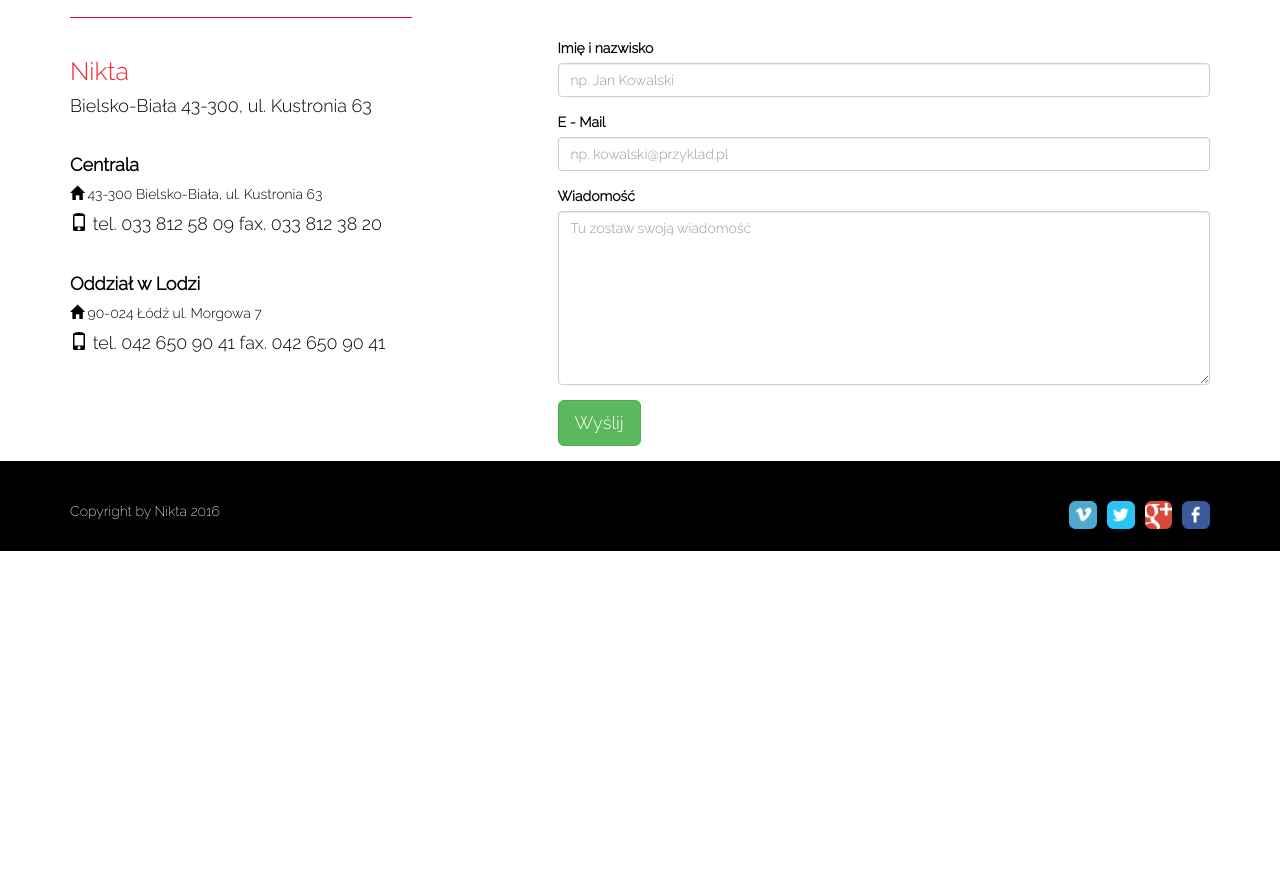
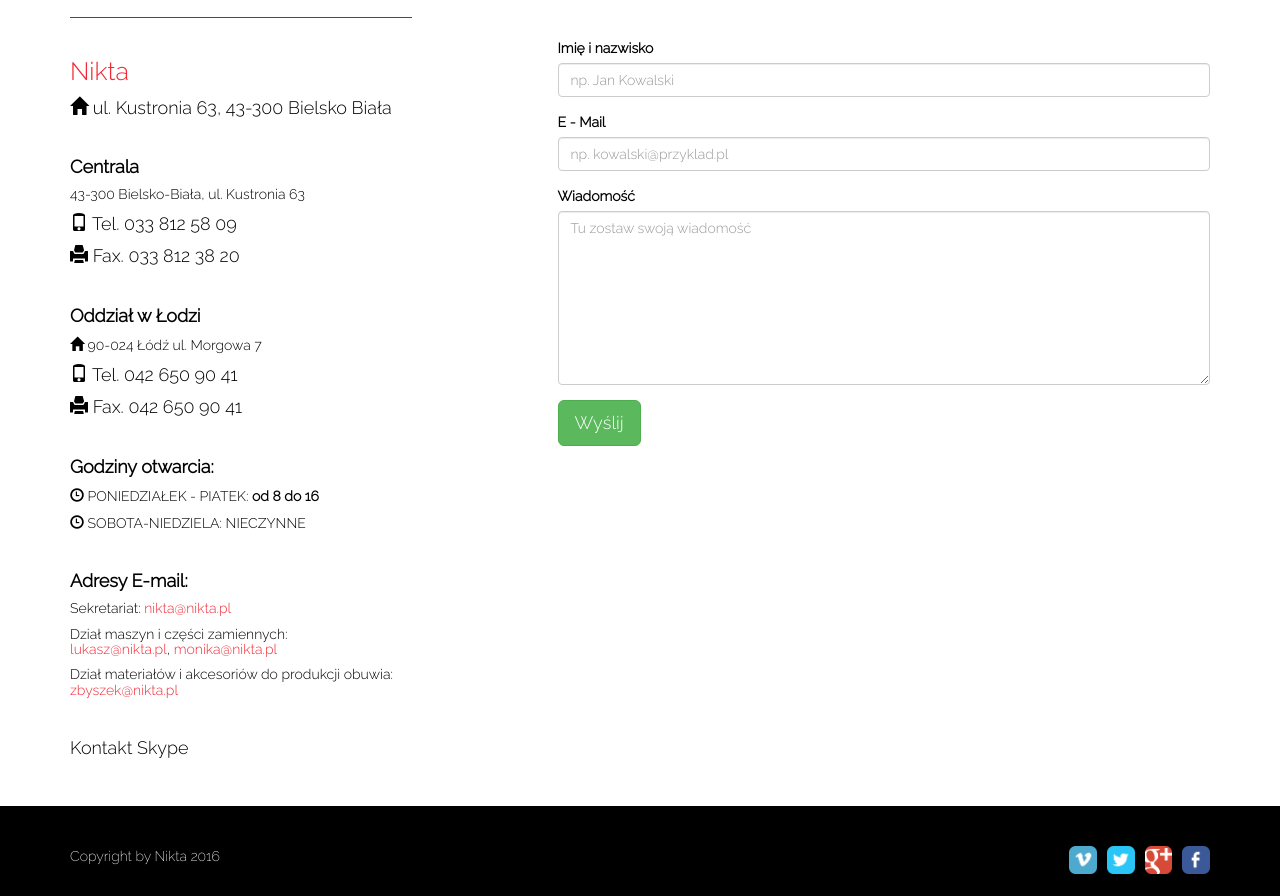
Before and after one commit to MagmMe/niktav2, a plain HTML site: page kontakt.html in a window 1280 px wide. Shown: the part 644-1540 px from the top of the page. Before the commit the page ends 1360 px from the top, so only its background shows below. Drawn offline with nearby package versions, Linux system fonts and the light colour scheme; a script that the page names is missing.

Commit message:
Contact page complete

```diff
--- a/kontakt.html
+++ b/kontakt.html
@@ -104,17 +104,42 @@
               <div class="col-xs-12 col-sm-4 col-md-4 col-lg-4">
                 <h3>Nikta</h3>
 
-                <h4>Bielsko-Biała 43-300, ul. Kustronia 63</h4>
+                <h4><span class="glyphicon glyphicon-home"></span> ul. Kustronia 63, 43-300 Bielsko Biała </h4>
                 <br>
 
                 <h4><strong>Centrala</strong></h4>
-                <h5><span class="glyphicon glyphicon-home"></span> 43-300 Bielsko-Biała, ul. Kustronia 63</h5>
-                <h4><span class="glyphicon glyphicon-phone"></span> tel. 033 812 58 09 fax. 033 812 38 20</h4>
+                <h5> 43-300 Bielsko-Biała, ul. Kustronia 63</h5>
+                <h4><span class="glyphicon glyphicon-phone"></span> Tel. 033 812 58 09</h4>
+                <h4><span class="glyphicon glyphicon-print"></span> Fax. 033 812 38 20</h4>
                 <br>
 
-                <h4><strong>Oddział w Lodzi</strong></h4>
+                <h4><strong>Oddział w Łodzi</strong></h4>
                 <h5><span class="glyphicon glyphicon-home"></span> 90-024 Łódź ul. Morgowa 7</h5>
-                <h4><span class="glyphicon glyphicon-phone"></span> tel. 042 650 90 41 fax. 042 650 90 41</h4>
+                <h4><span class="glyphicon glyphicon-phone"></span> Tel. 042 650 90 41</h4>
+                <h4><span class="glyphicon glyphicon-print"></span> Fax. 042 650 90 41</h4>
+                <br>
+
+                <h4><strong>Godziny otwarcia:</strong></h4>
+                <h5><span class="glyphicon glyphicon-time"></span> PONIEDZIAŁEK - PIATEK: <strong>od 8 do 16</strong></h5>
+                <h5><span class="glyphicon glyphicon-time"></span> SOBOTA-NIEDZIELA: NIECZYNNE</h5>
+                <br>
+                <h4><strong>Adresy E-mail:</strong></h4>
+                <h5>Sekretariat: <a href="mailto:sekretariat@nikta.pl">nikta@nikta.pl</a></h5>
+                <h5>Dział maszyn i części zamiennych: <br><a href="mailto:lukasz@nikta.pl">lukasz@nikta.pl</a>, <a href="mailto:monika@nikta.pl">monika@nikta.pl</a></h5>
+                <h5>Dział materiałów i akcesoriów do produkcji obuwia: <a href="mailto:zbyszek@nikta.pl">zbyszek@nikta.pl</a></h5>
+                <br>
+                <h4>Kontakt Skype</h4>
+                <script type="text/javascript" src="https://secure.skypeassets.com/i/scom/js/skype-uri.js"></script>
+                <div id="SkypeButton_Call_niktabielsko_1">
+                 <script type="text/javascript">
+                 Skype.ui({
+                 "name": "call",
+                 "element": "SkypeButton_Call_niktabielsko_1",
+                 "participants": ["niktabielsko"],
+                 "imageSize": 24
+                 });
+                 </script>
+                </div>
             </div>
             <div class="col-xs-12 col-sm-7 col-md-7 col-lg-7 col-sm-offset-1 col-md-offset-1 col-lg-offset-1">
                 <form action="#" method="post">
@@ -133,9 +158,7 @@
                   <div class="form-group">
                     <button type="submit" class="btn btn-success btn-lg">Wyślij</button>
                   </div>
-
                 </form>
-
             </div>
 
 
--- a/less/magme.less
+++ b/less/magme.less
@@ -341,7 +341,7 @@ hr {
     left: 0;
     right: 0;
 
-    background: url('../images/home-bg.jpg');
+    background: url('../images/kontakt.jpg');
     background-size: cover;
     max-height: 450px;
     max-width: 100%;
@@ -384,3 +384,11 @@ hr {
     box-shadow: 0 -2px 1px rgba(0,0,0,.15);
     border-top: 1px solid rgba(255,255,255,.2);
   }
+
+  #formularz {
+  	padding-bottom: 3%;
+  }
+
+  #formularz a {
+  	color: @magmeRed;
+  }
```
Also changed, not shown: css/bootstrap.css, images/forest-youth-college-friend-157738.jpeg (added), images/kontakt.jpg (added), 1 other file.
